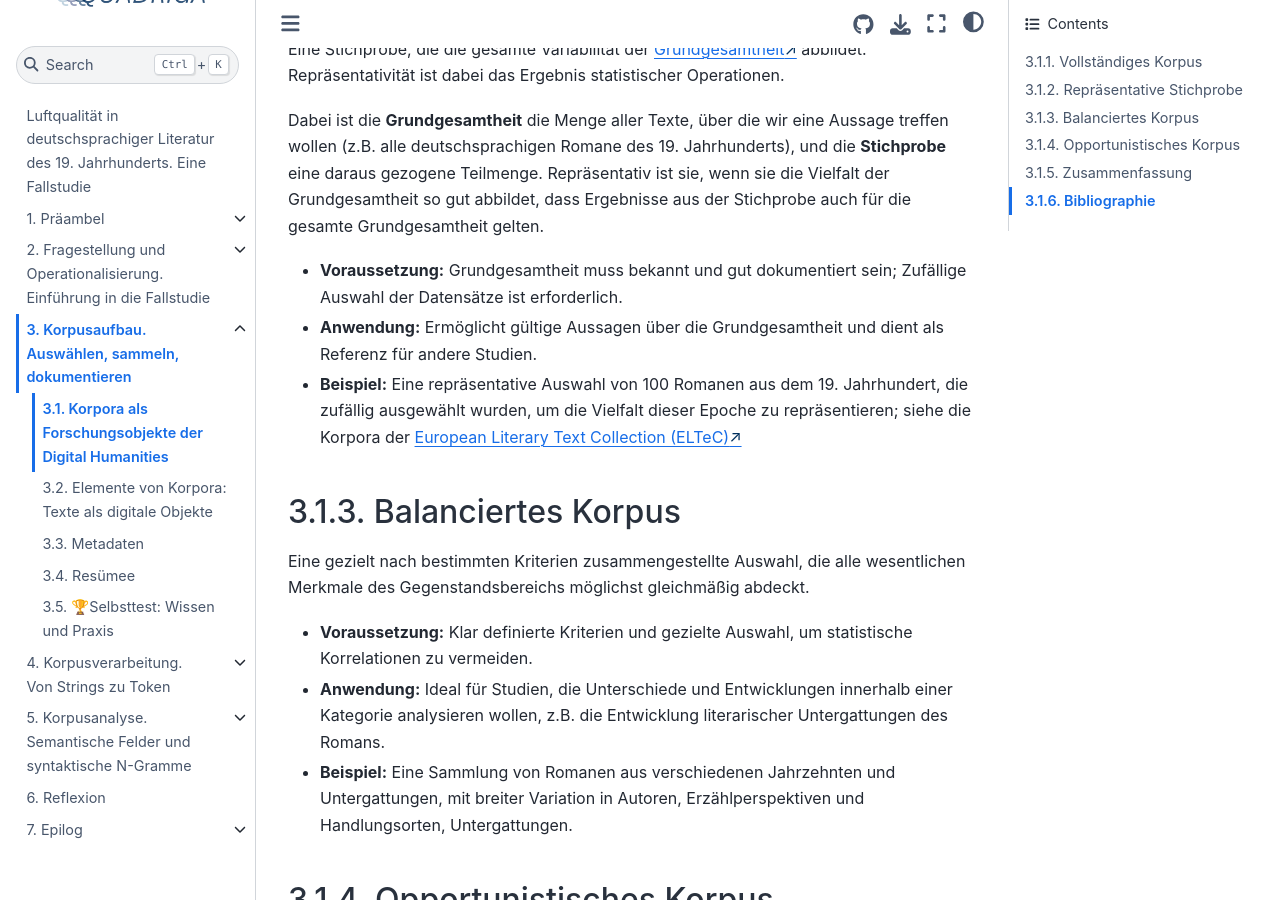
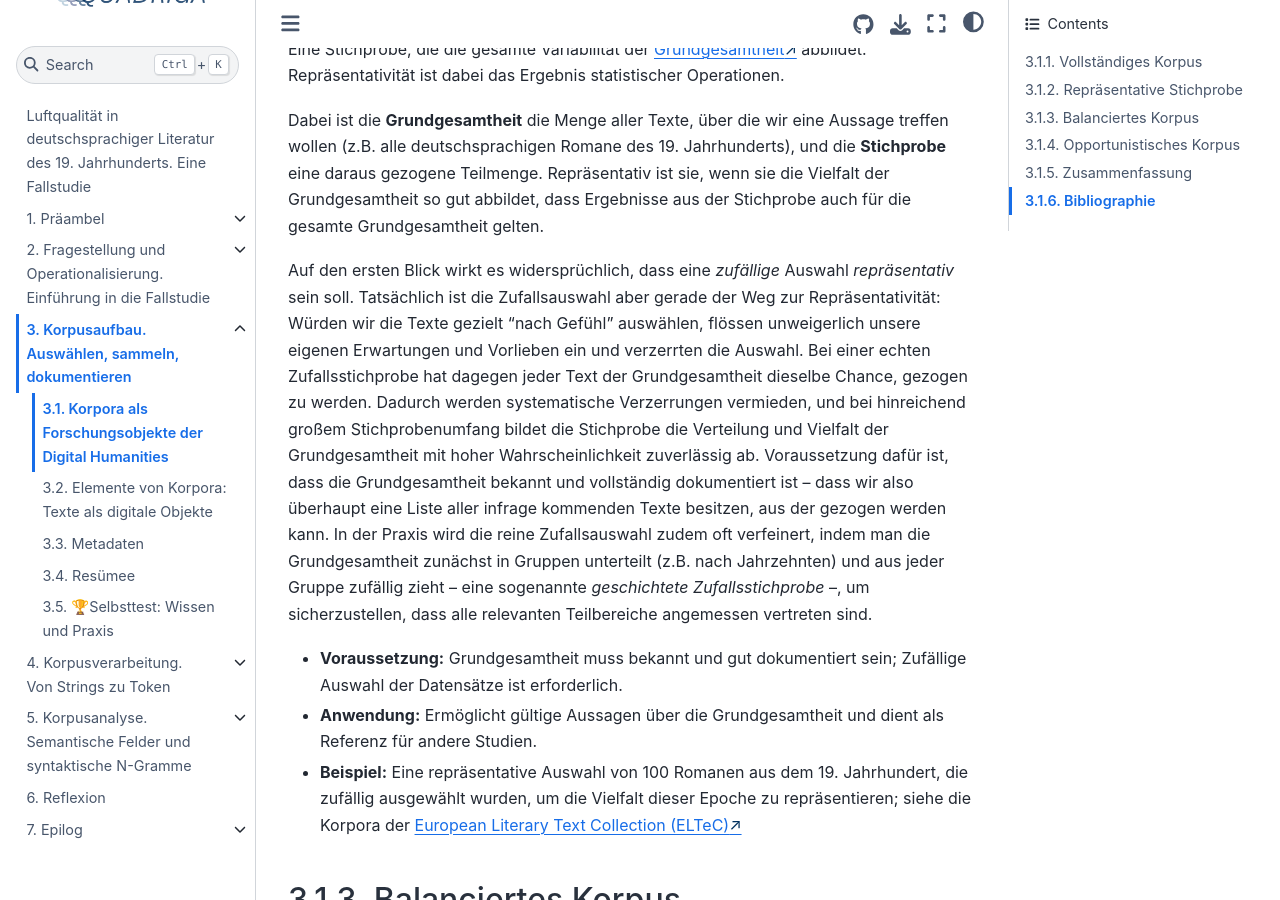
Before and after one commit to quadriga-dk/Text-Fallstudie-3, a Jupyter Book: the page built from corpus_collection/corpus-collection_corpora-as-research-objects.md, in a window 1280 px wide and 900 px high, scrolled down 1075 px. Built offline with Jupyter Book 1.0.4 settings and Sphinx 7.4.7 and the Sphinx Book theme 1.1.4, drawn with Linux system fonts in a browser that asks for light colours; pages that are not in the unit, such as notebooks, are missing from menus; cross-references to code outside the pages are shown as plain code.

Commit message:
Explain how a random sample can be representative in 3.1.2
Fixes #163

```diff
--- a/corpus_collection/corpus-collection_corpora-as-research-objects.md
+++ b/corpus_collection/corpus-collection_corpora-as-research-objects.md
@@ -23,6 +23,8 @@ Ein vollständiges Korpus umfasst alle verfügbaren Textobjekte zu einem spezifi
 Eine Stichprobe, die die gesamte Variabilität der <a href="https://de.wikipedia.org/wiki/Grundgesamtheit" class="external-link" target="_blank">Grundgesamtheit</a> abbildet. Repräsentativität ist dabei das Ergebnis statistischer Operationen.
 
 Dabei ist die **Grundgesamtheit** die Menge aller Texte, über die wir eine Aussage treffen wollen (z.B. alle deutschsprachigen Romane des 19. Jahrhunderts), und die **Stichprobe** eine daraus gezogene Teilmenge. Repräsentativ ist sie, wenn sie die Vielfalt der Grundgesamtheit so gut abbildet, dass Ergebnisse aus der Stichprobe auch für die gesamte Grundgesamtheit gelten.
+
+Auf den ersten Blick wirkt es widersprüchlich, dass eine *zufällige* Auswahl *repräsentativ* sein soll. Tatsächlich ist die Zufallsauswahl aber gerade der Weg zur Repräsentativität: Würden wir die Texte gezielt "nach Gefühl" auswählen, flössen unweigerlich unsere eigenen Erwartungen und Vorlieben ein und verzerrten die Auswahl. Bei einer echten Zufallsstichprobe hat dagegen jeder Text der Grundgesamtheit dieselbe Chance, gezogen zu werden. Dadurch werden systematische Verzerrungen vermieden, und bei hinreichend großem Stichprobenumfang bildet die Stichprobe die Verteilung und Vielfalt der Grundgesamtheit mit hoher Wahrscheinlichkeit zuverlässig ab. Voraussetzung dafür ist, dass die Grundgesamtheit bekannt und vollständig dokumentiert ist – dass wir also überhaupt eine Liste aller infrage kommenden Texte besitzen, aus der gezogen werden kann. In der Praxis wird die reine Zufallsauswahl zudem oft verfeinert, indem man die Grundgesamtheit zunächst in Gruppen unterteilt (z.B. nach Jahrzehnten) und aus jeder Gruppe zufällig zieht – eine sogenannte *geschichtete Zufallsstichprobe* –, um sicherzustellen, dass alle relevanten Teilbereiche angemessen vertreten sind.
 
 - **Voraussetzung:** Grundgesamtheit muss bekannt und gut dokumentiert sein; Zufällige Auswahl der Datensätze ist erforderlich.
 - **Anwendung:** Ermöglicht gültige Aussagen über die Grundgesamtheit und dient als Referenz für andere Studien.
```
